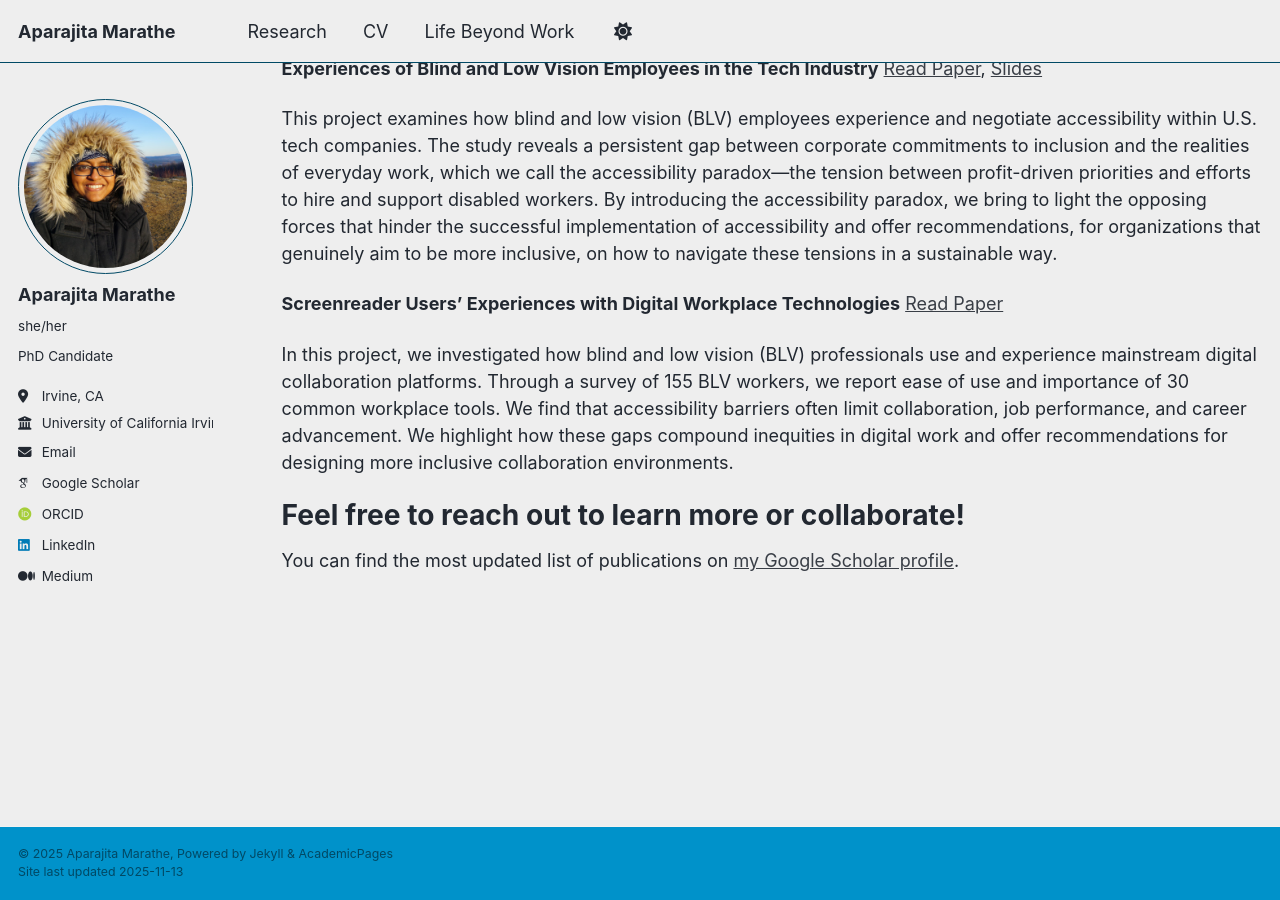
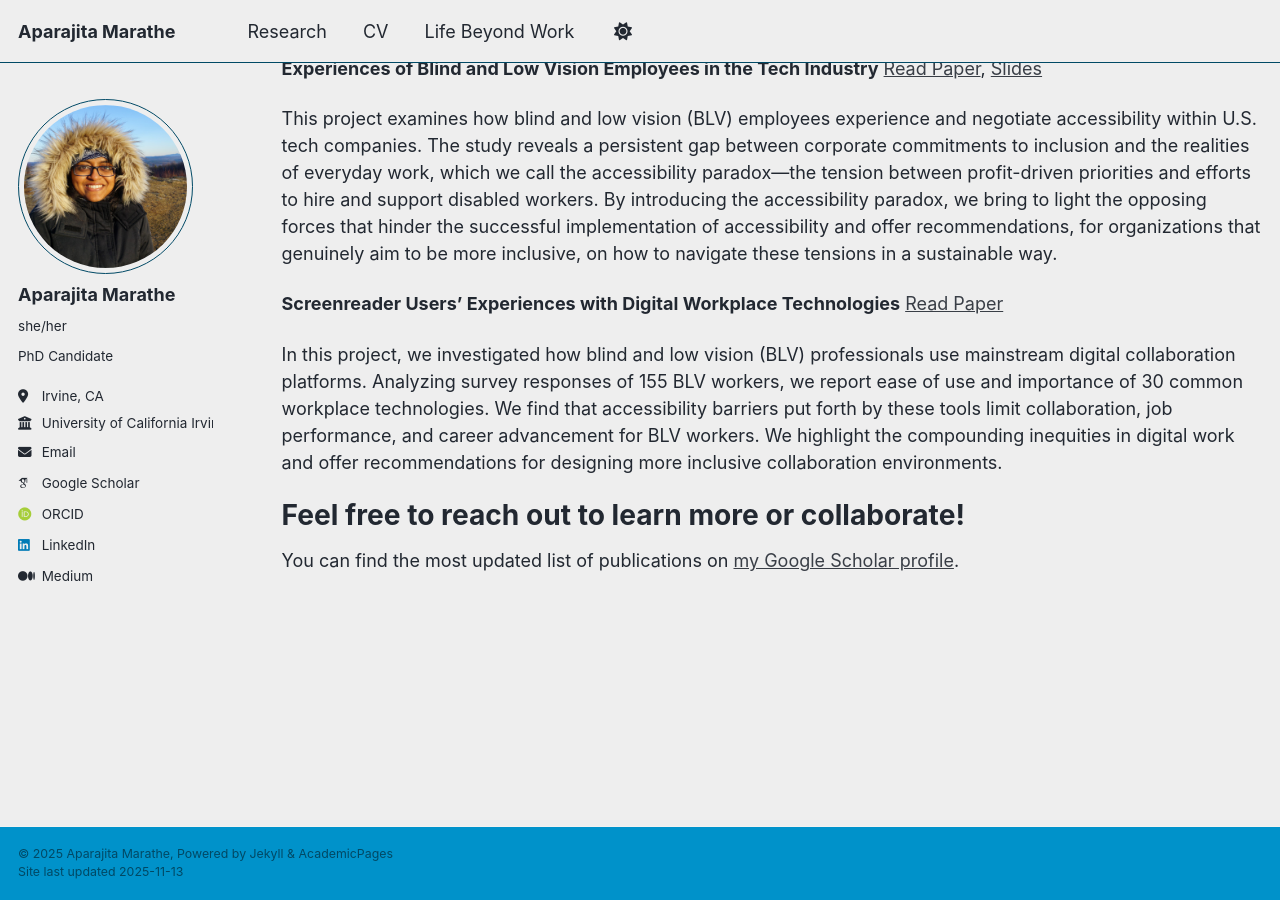
Before and after one commit to aparajitamarathe/aparajitamarathe.github.io, a Jekyll site: the page built from _pages/research.md, in a window 1280 px wide and 900 px high, scrolled down 662 px. Built offline with Jekyll 4.4.1, drawn with Linux system fonts in a browser that asks for light colours; some web fonts are replaced.

Commit message:
Update research.md

```diff
--- a/_pages/research.md
+++ b/_pages/research.md
@@ -29,7 +28,7 @@ This project examines how blind and low vision (BLV) employees experience and ne
 
 **Screenreader Users' Experiences with Digital Workplace Technologies** [Read Paper](https://dl.acm.org/doi/pdf/10.1145/3663547.3746332)
 
-In this project, we investigated how blind and low vision (BLV) professionals use and experience mainstream digital collaboration platforms. Through a survey of 155 BLV workers, we report ease of use and importance of 30 common workplace tools. We find that accessibility barriers often limit collaboration, job performance, and career advancement. We highlight how these gaps compound inequities in digital work and offer recommendations for designing more inclusive collaboration environments.
+In this project, we investigated how blind and low vision (BLV) professionals use mainstream digital collaboration platforms. Analyzing survey responses of 155 BLV workers, we report ease of use and importance of 30 common workplace technologies. We find that accessibility barriers put forth by these tools limit collaboration, job performance, and career advancement for BLV workers. We highlight the compounding inequities in digital work and offer recommendations for designing more inclusive collaboration environments.
 
 
 
```
Also changed, not shown: other parts of _pages/research.md (+0 -1 lines).
